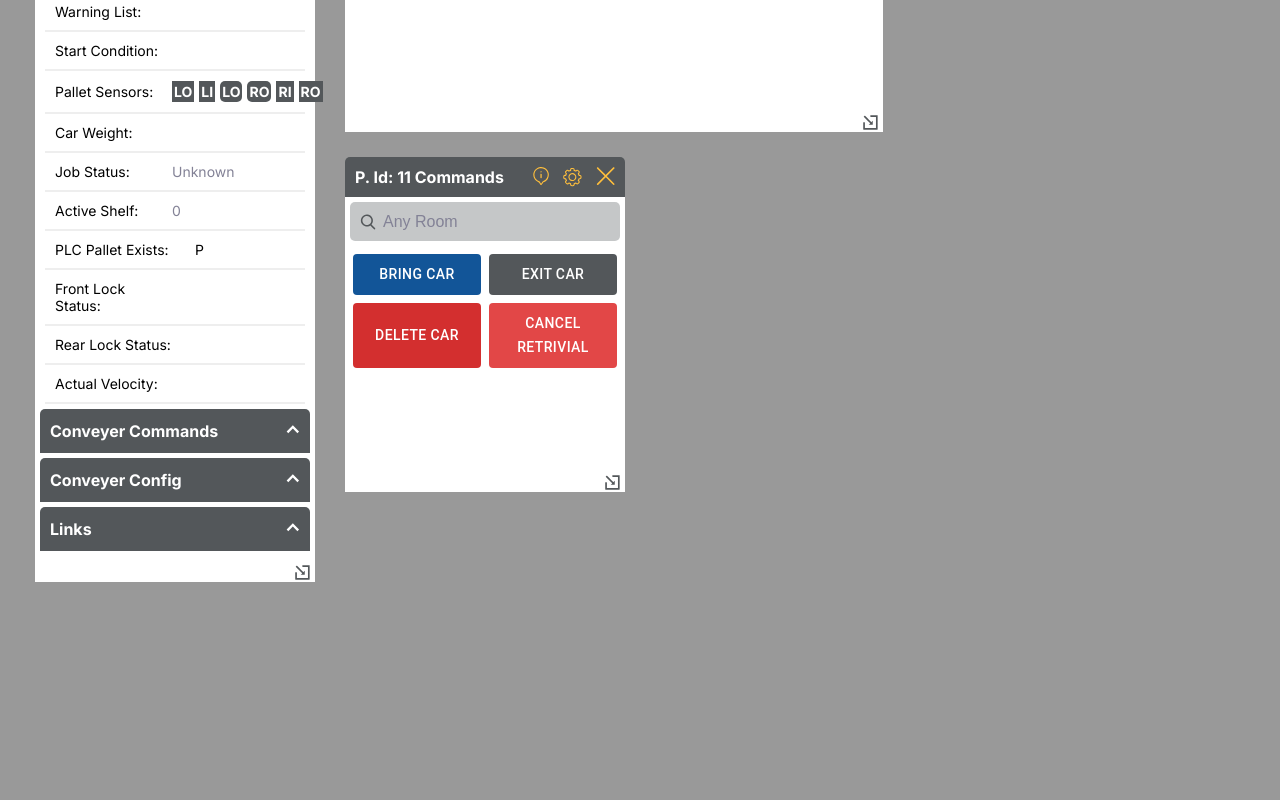
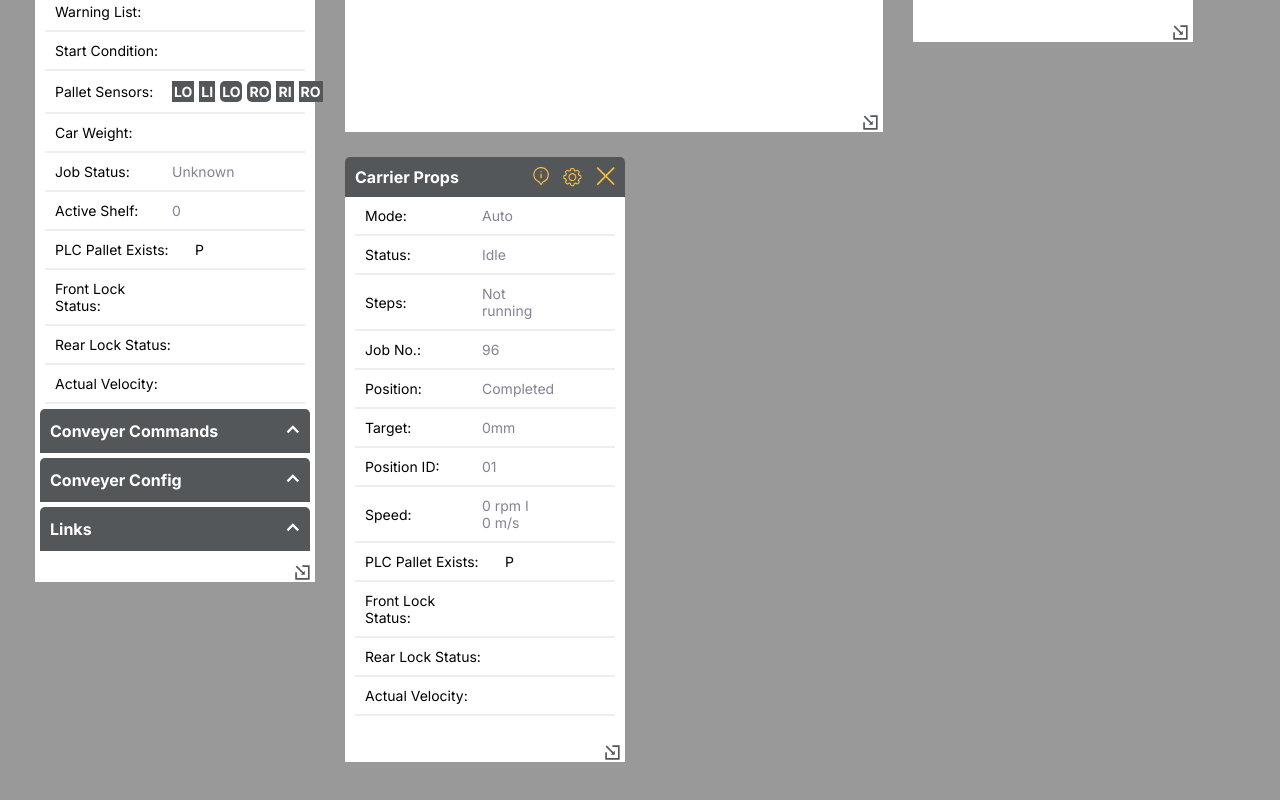
Before and after one commit to aseeralfaisal/graphic_grid_studio, a React (Vite) app: page / in a window 1280 px wide. Shown: the part 388-1188 px from the top of the page. Before the commit the page ends 1070 px from the top, so only its background shows below. Built offline with nearby package versions, Linux system fonts and the light colour scheme.

Commit message:
added carrier props

```diff
--- a/src/App.jsx
+++ b/src/App.jsx
@@ -38,6 +38,24 @@ function App() {
     { title: "Rear Lock Status" },
     { title: "Actual Velocity" },
   ])
+  const [carrier] = useState([
+    { title: "Mode", status: 'Auto', color: colors.gray },
+    { title: "Status", status: 'Idle', color: colors.gray },
+    { title: "Steps", status: 'Not running', color: colors.gray },
+    { title: "Job No.", status: '96', color: colors.gray },
+    { title: "Position", status: 'Completed', color: colors.gray },
+    { title: "Target", status: '0mm', color: colors.gray },
+    { title: "Position ID", status: '01', color: colors.gray },
+    { title: "Speed", status: '0 rpm I 0 m/s', color: colors.gray },
+    {
+      title: "PLC Pallet Exists", status: <div style={{ marginLeft: 5 }}>
+        <div className="square" style={{ textAlign: 'center' }}>P</div>
+      </div>
+    },
+    { title: "Front Lock Status" },
+    { title: "Rear Lock Status" },
+    { title: "Actual Velocity" },
+  ])
 
   const [workSpaces, setWorkSpaces] = useState([1, 2])
 
@@ -53,7 +71,10 @@ function App() {
       id: 2, element: <MaterialCard width='800px' title="Panel 3D"><BabylonScene /></MaterialCard>
     },
     {
-      id: 3, element: <MaterialCard isHeaderUnderlined title='P. Id: 11 Commands' width='307px'>
+      id: 3, element: <ConveyerCard isHeaderUnderlined isConveyer={false} title='Carrier Props' items={carrier} />
+    },
+    {
+      id: 4, element: <MaterialCard isHeaderUnderlined title='P. Id: 11 Commands' width='307px'>
         <InputField startIcon={<SearchIcon />} placeholder="Any Room" />
         <div style={{ display: 'grid', gridTemplateColumns: 'repeat(2, 1fr)', gap: 8, padding: 8 }}>
           <MaterialButton isbordered={false} title='Bring Car' color='#125598' hoverColor="#0e4475" />
--- a/src/store/slice.js
+++ b/src/store/slice.js
@@ -6,8 +6,9 @@ export const slice = createSlice({
     showChildren: false,
     layout: [
       { i: '1', x: 0, y: 0, w: 3, h: 5, minW: 2, minH: 5 },
-      { i: '2', x: 3, y: 0, w: 5.5, h: 2.5, minW: 4, minH: 2 },
-      { i: '3', x: 3, y: 0, w: 3, h: 2, minW: 2, minH: 1.5 },
+      { i: '2', x: 3, y: 0, w: 5.5, h: 2.5, minW: 4, minH: 2.5 },
+      { i: '3', x: 3, y: 0, w: 3, h: 3.5, minW: 2, minH: 3.5 },
+      { i: '4', x: 8.5, y: 0, w: 3, h: 2, minW: 2, minH: 2 },
     ]
   },
   reducers: {
```
